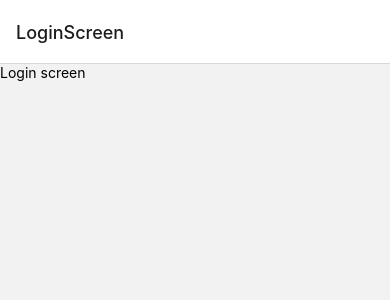
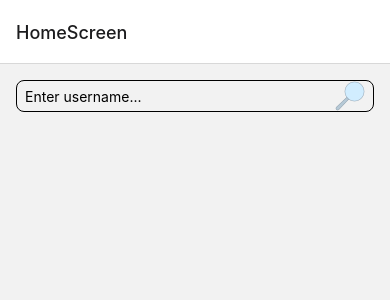
Before and after one commit to klazbaba/github, a React Native app: screen /HomeScreen in a window 390 px wide. Shown: the top 300 px of the page. Built offline with nearby package versions, Linux system fonts and the light colour scheme; no server answers.

Commit message:
added search component

```diff
--- a/package.json
+++ b/package.json
@@ -16,7 +16,8 @@
     "react": "18.2.0",
     "react-native": "0.71.3",
     "react-native-safe-area-context": "^4.5.0",
-    "react-native-screens": "^3.20.0"
+    "react-native-screens": "^3.20.0",
+    "styled-components": "^5.3.8"
   },
   "devDependencies": {
     "@babel/core": "^7.20.0",
@@ -27,6 +28,7 @@
     "@types/jest": "^29.2.1",
     "@types/react": "^18.0.24",
     "@types/react-test-renderer": "^18.0.0",
+    "@types/styled-components-react-native": "^5.2.1",
     "babel-jest": "^29.2.1",
     "eslint": "^8.19.0",
     "jest": "^29.2.1",
--- a/src/navigation/index.tsx
+++ b/src/navigation/index.tsx
@@ -1,10 +1,10 @@
 import React from 'react';
 import {createNativeStackNavigator} from '@react-navigation/native-stack';
 
-import LoginScreen from '../screens';
+import HomeScreen from '../screens/HomeScreen';
 
 export type RootStackParamList = {
-  LoginScreen: undefined;
+  HomeScreen: undefined;
 };
 
 const AppStack = createNativeStackNavigator<RootStackParamList>();
@@ -12,7 +12,7 @@ const AppStack = createNativeStackNavigator<RootStackParamList>();
 export default function AppNavigation() {
   return (
     <AppStack.Navigator>
-      <AppStack.Screen name="LoginScreen" component={LoginScreen} />
+      <AppStack.Screen name="HomeScreen" component={HomeScreen} />
     </AppStack.Navigator>
   );
 }
--- /dev/null
+++ b/src/screens/HomeScreen/index.tsx
@@ -0,0 +1,22 @@
+import React, {useEffect} from 'react';
+import {Image, Pressable} from 'react-native';
+
+import axios from '../../utilities/backendService';
+import {Screen, SearchWrapper, Input} from './styles';
+
+export default function HomeScreen() {
+  useEffect(() => {
+    axios.get('');
+  }, []);
+
+  return (
+    <Screen>
+      <SearchWrapper>
+        <Input placeholder="Enter username..." />
+        <Pressable onPress={() => console.log('clebo!')}>
+          <Image source={require('./icons/search.png')} />
+        </Pressable>
+      </SearchWrapper>
+    </Screen>
+  );
+}
--- /dev/null
+++ b/src/screens/HomeScreen/styles.ts
@@ -0,0 +1,23 @@
+import {StyleSheet} from 'react-native';
+import styled from 'styled-components/native';
+
+const Screen = styled.View`
+  padding: 16px;
+`;
+
+const SearchWrapper = styled.View`
+  flex-direction: row;
+  align-items: center;
+  justify-content: center;
+  border-width: ${StyleSheet.hairlineWidth}px;
+  padding-horizontal: 8px;
+  border-radius: 8px;
+  margin-bottom: 16px;
+`;
+
+const Input = styled.TextInput`
+  flex: 1;
+  marginright: 8;
+`;
+
+export {Screen, SearchWrapper, Input};
--- a/src/screens/index.tsx
+++ /dev/null
@@ -1,10 +0,0 @@
-import React from 'react';
-import {Text, View} from 'react-native';
-
-export default function LoginScreen() {
-  return (
-    <View>
-      <Text>Login screen</Text>
-    </View>
-  );
-}
--- /dev/null
+++ b/src/utilities/backendService.ts
@@ -0,0 +1,9 @@
+import axios from 'axios';
+
+axios.defaults.timeout = 60000;
+axios.defaults.baseURL = 'https://api.github.com/';
+
+export const setToken = (token: string) =>
+  (axios.defaults.headers.common.Authorization = `Bearer ${token}`);
+
+export default axios;
--- a/tsconfig.json
+++ b/tsconfig.json
@@ -1,3 +1,6 @@
 {
-  "extends": "@tsconfig/react-native/tsconfig.json"
+  "extends": "@tsconfig/react-native/tsconfig.json",
+  "compilerOptions": {
+    "types": ["@types/styled-components-react-native"]
+  }
 }
```
Also changed, not shown: src/screens/HomeScreen/icons/search.png (added), 1 other file (tests, documents, lock files or other folders).
